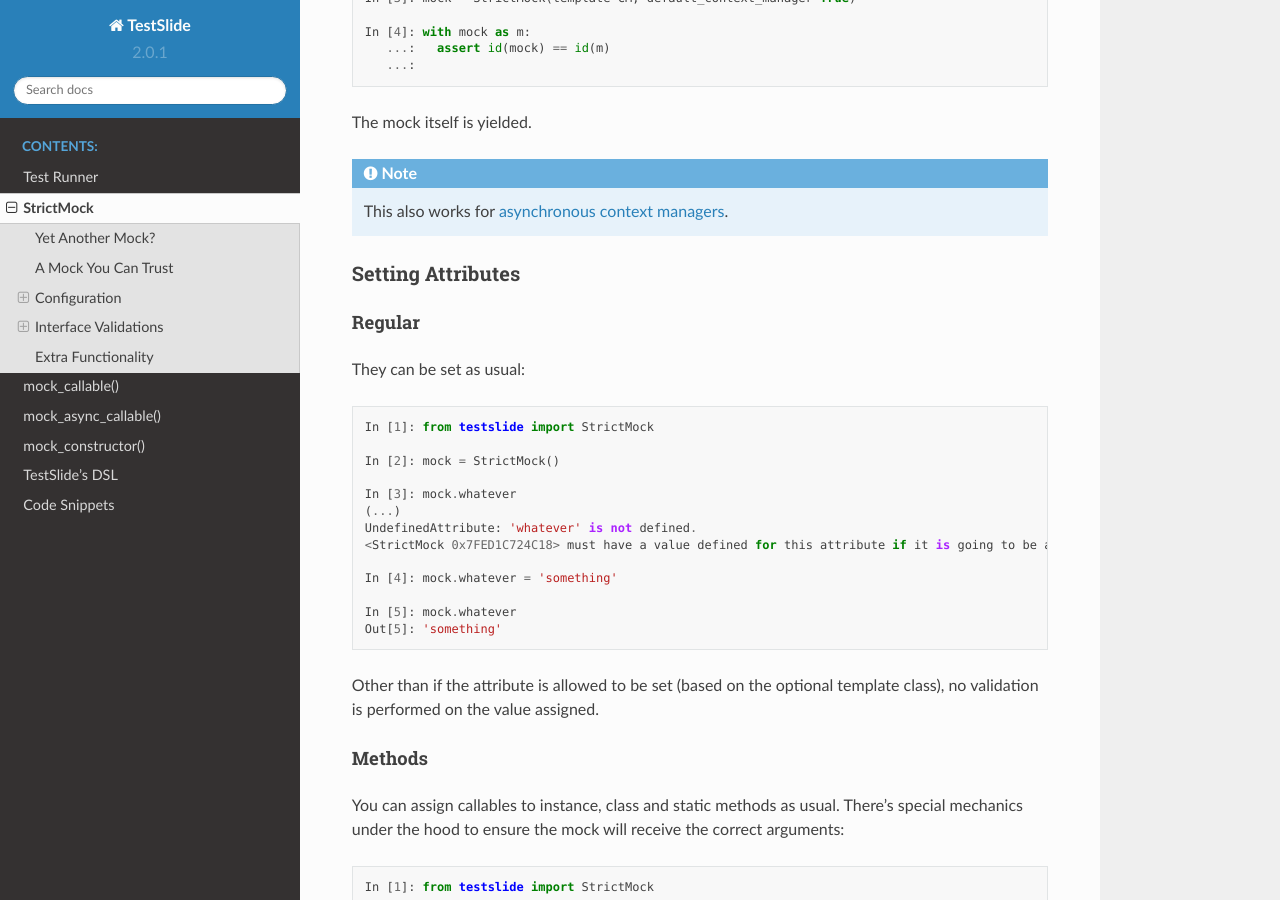
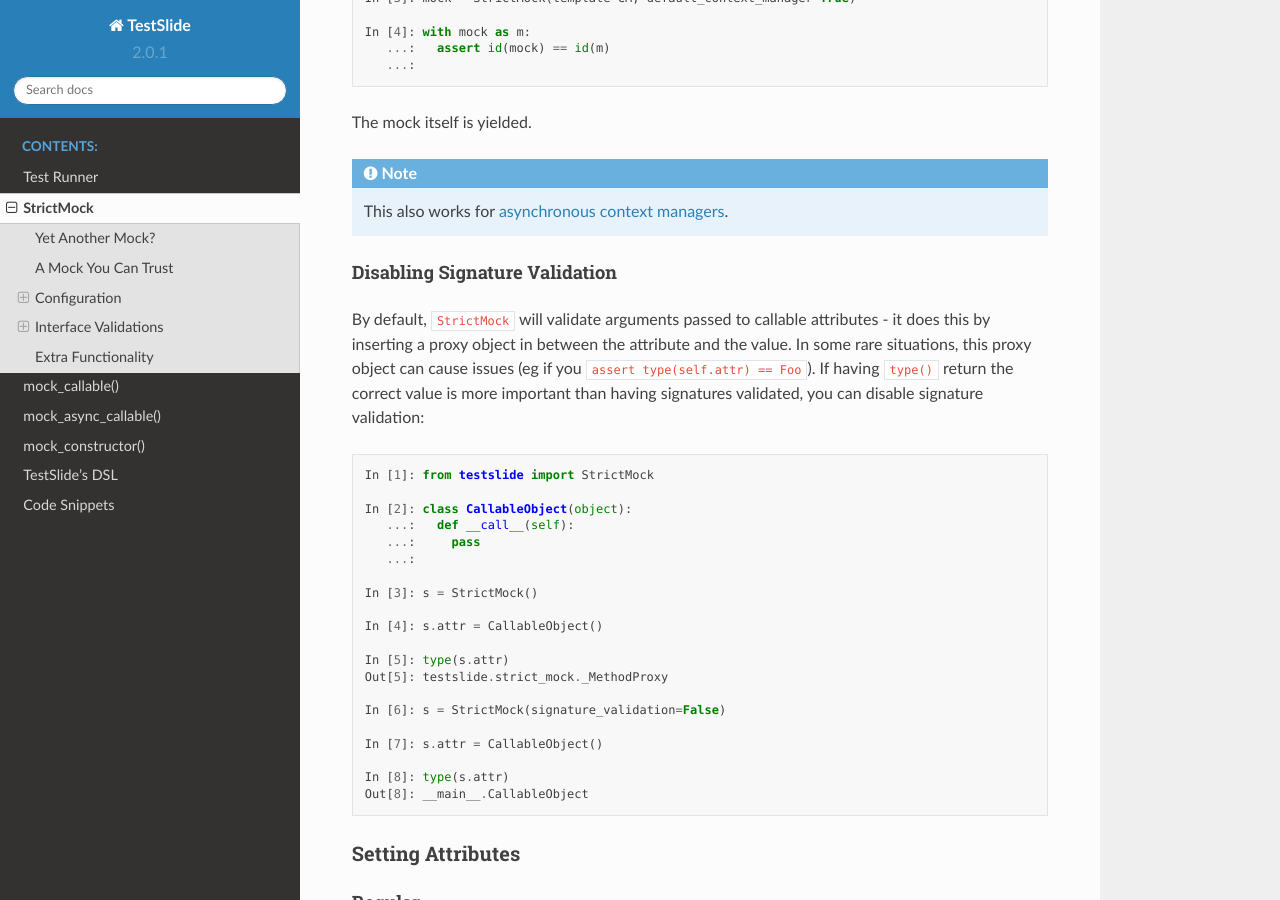
Before and after one commit to facebook/TestSlide, a Sphinx documentation site: the page built from docs/strict_mock/index.rst, in a window 1280 px wide and 900 px high, scrolled down 3862 px. Built offline with Sphinx 7.4.7 and the Read the Docs theme 2.0.0, drawn with Linux system fonts in a browser that asks for light colours.

Commit message:
simplify example, and add docs

```diff
--- a/docs/strict_mock/index.rst
+++ b/docs/strict_mock/index.rst
@@ -184,6 +184,33 @@
 .. note::
 
   This also works for `asynchronous context managers <https://docs.python.org/3/reference/datamodel.html#asynchronous-context-managers>`_.
+
+Disabling Signature Validation
+""""""""""""""""""""""""""""""
+By default, ``StrictMock`` will validate arguments passed to callable attributes - it does this by inserting a proxy object in between the attribute and the value. In some rare situations, this proxy object can cause issues (eg if you ``assert type(self.attr) == Foo``). If having ``type()`` return the correct value is more important than having signatures validated, you can disable signature validation:
+
+.. code-block:: ipython
+
+  In [1]: from testslide import StrictMock
+
+  In [2]: class CallableObject(object):
+     ...:   def __call__(self):
+     ...:     pass
+     ...:
+
+  In [3]: s = StrictMock()
+
+  In [4]: s.attr = CallableObject()
+
+  In [5]: type(s.attr)
+  Out[5]: testslide.strict_mock._MethodProxy
+
+  In [6]: s = StrictMock(signature_validation=False)
+
+  In [7]: s.attr = CallableObject()
+
+  In [8]: type(s.attr)
+  Out[8]: __main__.CallableObject
 
 Setting Attributes
 ^^^^^^^^^^^^^^^^^^
```
Also changed, not shown: 1 other file.
